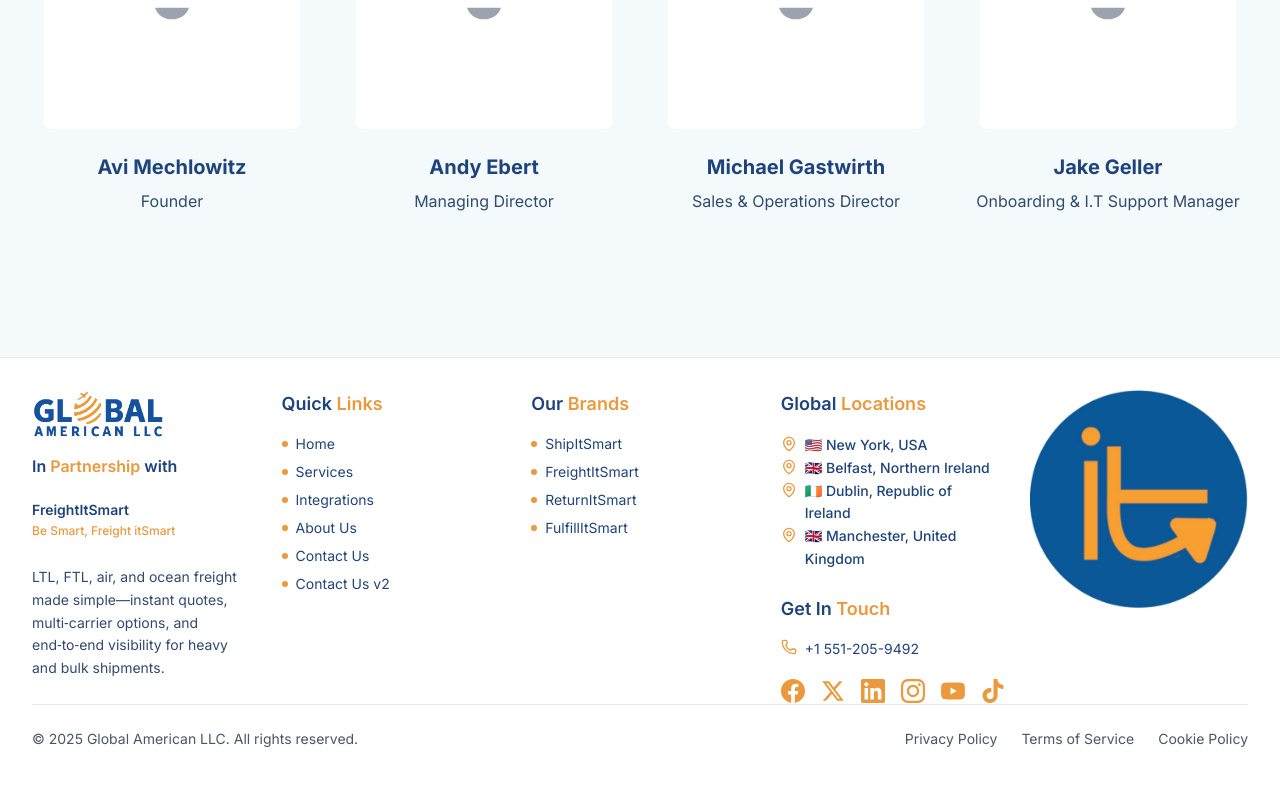
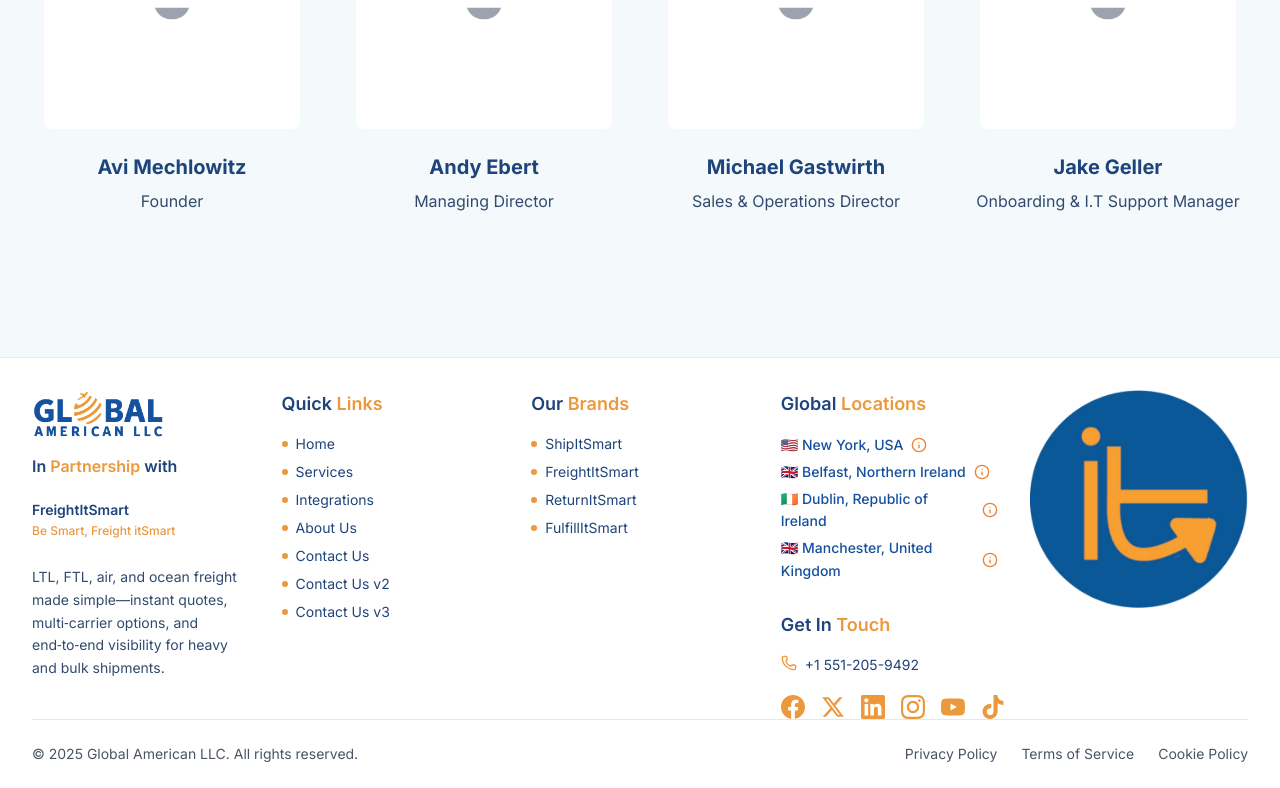
Before and after one commit to Global-American/Central-Hub-Site, a Next.js app: page /about in a window 1280 px wide. Shown: the part 895-1683 px from the top of the page. Built offline with nearby package versions, Linux system fonts and the light colour scheme.

Commit message:
merge the two branches

```diff
--- a/components/footer.tsx
+++ b/components/footer.tsx
@@ -2,8 +2,39 @@
 
 import Link from "next/link";
 import Image from "next/image";
-import { Mail, Phone, MapPin } from "lucide-react";
+import { Mail, Phone, MapPin, Info } from "lucide-react";
 import { useState, useEffect } from "react";
+import {
+  Tooltip,
+  TooltipContent,
+  TooltipProvider,
+  TooltipTrigger,
+} from "@/components/ui/tooltip";
+
+// Global locations with full addresses
+const globalLocations = [
+  {
+    flag: "🇺🇸",
+    city: "New York, USA",
+    fullAddress:
+      "123 Business Plaza, Suite 500\nNew York, NY 10001\nUnited States",
+  },
+  {
+    flag: "🇬🇧",
+    city: "Belfast, Northern Ireland",
+    fullAddress: "45 Innovation Drive\nBelfast BT1 2AB\nNorthern Ireland, UK",
+  },
+  {
+    flag: "🇮🇪",
+    city: "Dublin, Republic of Ireland",
+    fullAddress: "78 Enterprise Center\nDublin D02 XY12\nRepublic of Ireland",
+  },
+  {
+    flag: "🇬🇧",
+    city: "Manchester, United Kingdom",
+    fullAddress: "92 Commerce Street\nManchester M1 4BT\nUnited Kingdom",
+  },
+];
 
 // Main 4 solutions with taglines
 const partnerSolutions = [
@@ -69,6 +100,7 @@
   };
 
   return (
+    <TooltipProvider delayDuration={300}>
       <footer id="footer" className="bg-white border-t border-gray-200 pt-8">
         <div className="px-4 sm:px-6 lg:px-8">
           <div className="grid grid-cols-1 md:grid-cols-5 gap-8">
@@ -143,6 +175,7 @@
                   { label: "About Us", href: "/about" },
                   { label: "Contact Us", href: "/contact" },
                   { label: "Contact Us v2", href: "/contact-v2" },
+                  { label: "Contact Us v3", href: "/contact-v3" },
                 ].map((link) => (
                   <div
                     key={link.label}
@@ -216,7 +249,29 @@
                 <div className="space-y-2">
                   <div className="flex items-start justify-start space-x-2">
                     <div className="text-sm leading-relaxed text-start text-[#1F447B]">
-                    <div className="flex items-start">
+                      {globalLocations.map((location, index) => (
+                        <div
+                          key={index}
+                          className="flex items-center gap-2 mb-1"
+                        >
+                          <p className="font-medium text-foreground">
+                            {location.flag} {location.city}
+                          </p>
+                          <Tooltip>
+                            <TooltipTrigger asChild>
+                              <button className="focus:outline-none focus:ring-2 focus:ring-accent focus:ring-offset-2 rounded">
+                                <Info className="h-4 w-4 text-accent hover:text-accent/80 cursor-pointer transition-colors duration-200" />
+                              </button>
+                            </TooltipTrigger>
+                            <TooltipContent side="top" className="max-w-xs">
+                              <div className="text-sm whitespace-pre-line">
+                                {location.fullAddress}
+                              </div>
+                            </TooltipContent>
+                          </Tooltip>
+                        </div>
+                      ))}
+                      {/* <div className="flex items-start">
                       <MapPin
                         className="h-4 w-4 mt-0.5 flex-shrink-0 text-[#EB993C] mr-2"
                         aria-hidden="true"
@@ -251,7 +306,7 @@
                       <p className="font-medium text-[#1F447B]">
                         🇬🇧 Manchester, United Kingdom
                       </p>
-                    </div>
+                    </div> */}
                     </div>
                   </div>
                 </div>
@@ -380,14 +435,16 @@
           {/* Bottom Bar */}
           <div
             className={`border-t border-gray-200 py-6 transition-all duration-700 ${
-            isVisible ? "opacity-100 translate-y-0" : "opacity-0 translate-y-4"
+              isVisible
+                ? "opacity-100 translate-y-0"
+                : "opacity-0 translate-y-4"
             }`}
             style={{ transitionDelay: "500ms" }}
           >
             <div className="flex flex-col md:flex-row justify-between items-center space-y-4 md:space-y-0">
               <p className="text-sm text-gray-600">
-              &copy; {new Date().getFullYear()} Global American LLC. All rights
-              reserved.
+                &copy; {new Date().getFullYear()} Global American LLC. All
+                rights reserved.
               </p>
 
               {/* Additional Links */}
@@ -415,5 +472,6 @@
           </div>
         </div>
       </footer>
+    </TooltipProvider>
   );
 }
```
Lines whose indentation alone changed are shown as unchanged.
